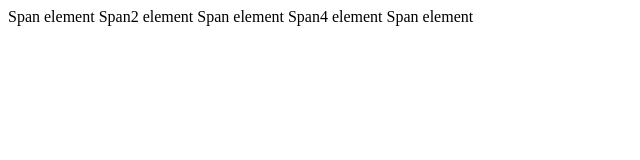
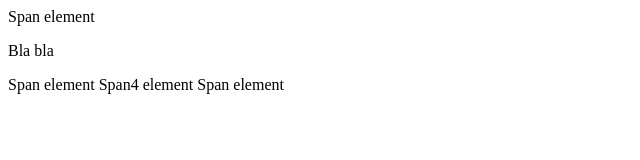
Before and after one commit to vt-test/novo1, a plain HTML site: page index.html in a window 1280 px wide. Shown: the whole page, without its empty margins (0-640 px from the left). Drawn offline with Linux system fonts and the light colour scheme.

Commit message:
promjena index

```diff
--- a/index.html
+++ b/index.html
@@ -1,5 +1,5 @@
 <span>Span element</span>
-<span>Span2 element</span>
+<p>Bla bla</p>
 <span>Span element</span>
 <span>Span4 element</span>
 <span>Span element</span>
```
